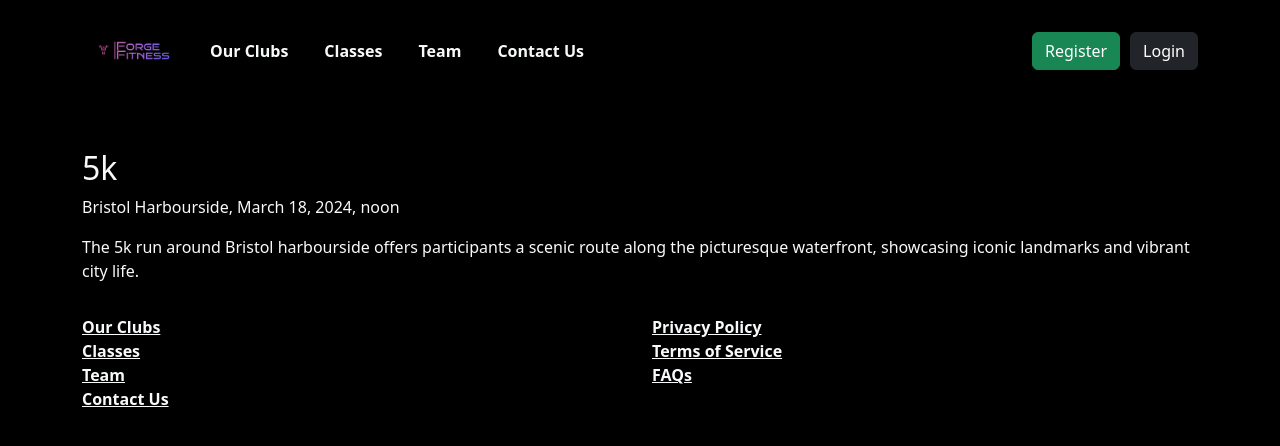
After one commit to Karlsberg62/Forge-Fitness, a Django app: a page that uses templates/base.html in a window 1280 px wide. The commit adds this page. Shown: the top 446 px of the page. Run offline with Django 4.2, Linux system fonts and the light colour scheme; data comes from the database, SQL or seed files in the repository; both versions use the stored data as it was after the commit; some libraries are stand-ins or nearby versions.

Commit message:
ADD: Classes page, Sessions Model & Session Detail page

```diff
--- a/forgefitnessweb/models.py
+++ b/forgefitnessweb/models.py
@@ -38,6 +38,7 @@ class Sessions(models.Model):
     title = models.CharField(max_length=200, unique=True)
     location = models.CharField(max_length=200)
     time = models.TimeField()
+    date = models.DateField()
     description = models.TextField(blank=True)
     slug = models.SlugField(max_length=200, unique=True, blank=True)
 
--- /dev/null
+++ b/forgefitnessweb/templates/classes_details.html
@@ -0,0 +1,9 @@
+{% extends "base.html" %}
+{% load static %}
+{% block content %}
+<div class="text-light">
+    <h2 class="font-weight-bold">{{sessions.title}}</h2>
+    <p>{{sessions.location}}, {{sessions.date}}, {{sessions.time}} </p>
+    <p>{{sessions.description}}</p>
+</div>
+{% endblock %}
--- a/forgefitnessweb/templates/profile.html
+++ b/forgefitnessweb/templates/profile.html
@@ -24,11 +24,11 @@
                 <div class="card-body">
                     <ul class="list-group">
                         <li class="list-group-item"><strong>Name:</strong> {{ user.first_name }} {{ user.last_name }}</li>
-                        <li class="list-group-item"><strong>Age:</strong> {{profile.age}} </li> <!-- Assuming age is static for demonstration -->
+                        <li class="list-group-item"><strong>Age:</strong> {{profile.age}} </li>
                         <li class="list-group-item"><strong>Gender:</strong> {{profile.gender}}</li>
-                        <li class="list-group-item"><strong>Phone:</strong> {{profile.phone}}</li> <!-- Assuming phone is static for demonstration -->
+                        <li class="list-group-item"><strong>Phone:</strong> {{profile.phone}}</li>
                         <li class="list-group-item"><strong>Email:</strong> {{ user.email }}</li>
-                        <li class="list-group-item"><strong>Address:</strong> {{profile.address}} {{profile.postcode}} </li> <!-- Assuming address is static for demonstration -->
+                        <li class="list-group-item"><strong>Address:</strong> {{profile.address}} {{profile.postcode}} </li>
                     </ul>
                 </div>
             </div>
--- a/forgefitnessweb/urls.py
+++ b/forgefitnessweb/urls.py
@@ -4,5 +4,7 @@ from django.urls import include, path
 urlpatterns = [
     path("", views.index, name="index"),
     path("accounts/", include("allauth.urls")),
-    path("profile/", views.profile, name="profile")
+    path("profile/", views.profile, name="profile"),
+    path("classes/", views.SessionList.as_view(), name="classes"),
+    path("<slug:slug>/",views.SessionDetail.as_view(), name="session-detail")
 ]
--- a/forgefitnessweb/views.py
+++ b/forgefitnessweb/views.py
@@ -8,3 +8,12 @@ def index(request):
 
 def profile(request):
     return render(request,'profile.html')
+
+class SessionList(generic.ListView):
+    model = Sessions
+    template_name = 'classes.html'
+    paginate_by = 6
+
+class SessionDetail(generic.DetailView):
+    model = Sessions
+    template_name = 'classes_details.html'
--- a/templates/base.html
+++ b/templates/base.html
@@ -40,7 +40,7 @@
                         <a class="nav-link text-light" href="#">Our Clubs</a>
                     </li>
                     <li class="nav-item">
-                        <a class="nav-link text-light" href="#">Classes</a>
+                        <a class="nav-link text-light" href="{% url 'classes' %}">Classes</a>
                     </li>
                     <li class="nav-item">
                         <a class="nav-link text-light" href="#">Team</a>
```
Also changed, not shown: forgefitnessweb/templates/classes.html (added, +41 -0 lines), db.sqlite3, forgefitnessweb/migrations/0004_sessions_date.py (added).
